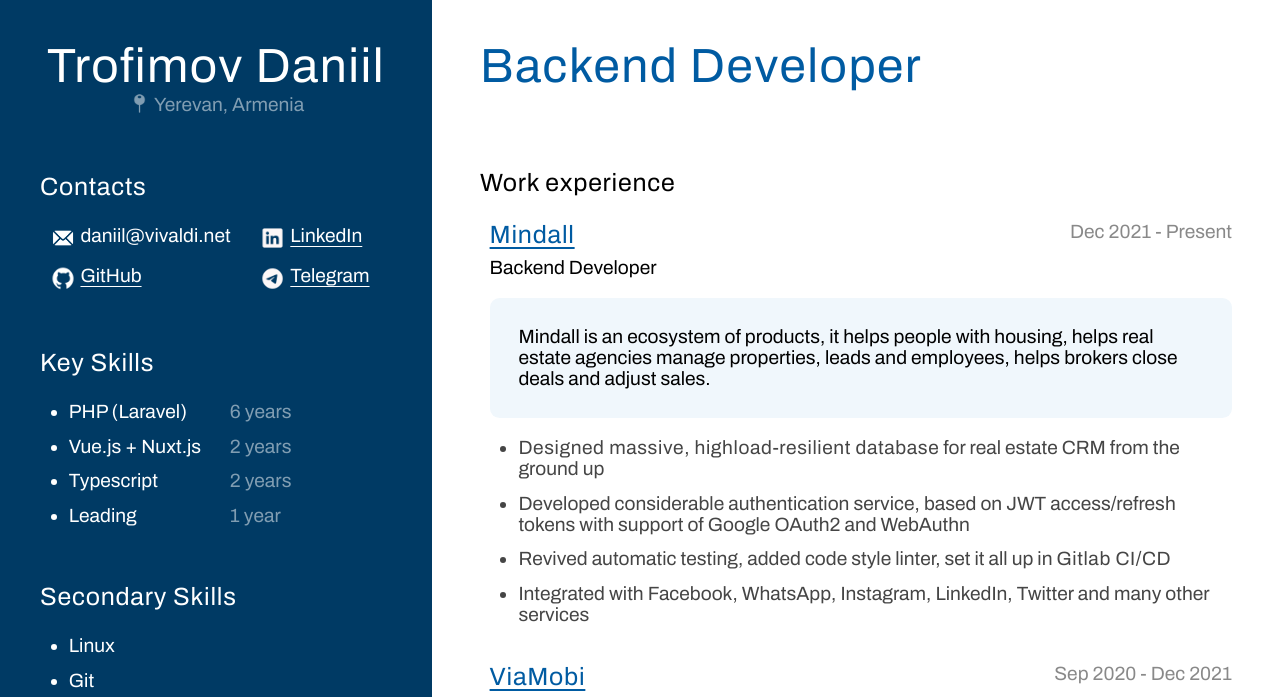
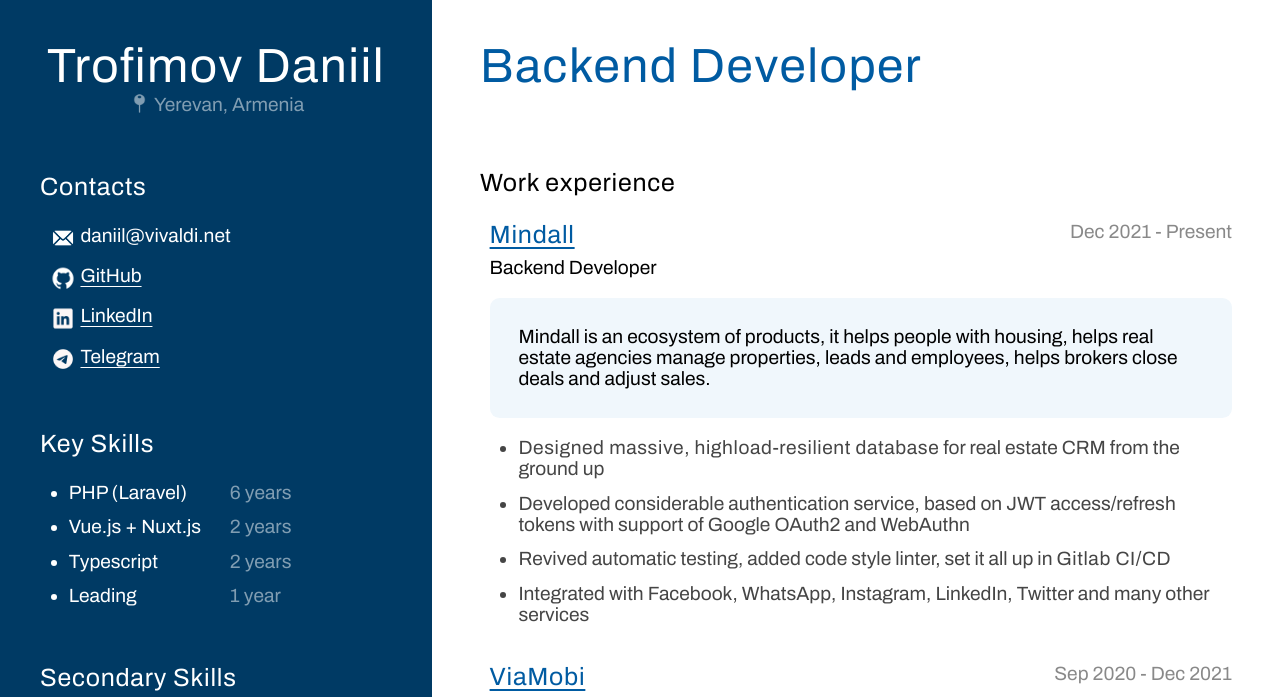
Before and after one commit to trckster/cv, a website built with Vite: page index.html in a window 1280 px wide. Shown: the top 697 px of the page. Built offline with nearby package versions, Linux system fonts and the light colour scheme.

Commit message:
Display contacts in one column

```diff
--- a/index.html
+++ b/index.html
@@ -32,8 +32,6 @@
                     <img src="/github.png" alt="GitHub" class="icon"/>
                     <a href="https://github.com/trckster" target="_blank">GitHub</a>
                 </li>
-            </ul>
-            <ul class="list-no-dot">
                 <li>
                     <img src="/linkedin.png" alt="GitHub" class="icon"/>
                     <a href="https://linkedin.com/in/trckster" target="_blank">LinkedIn</a>
```
